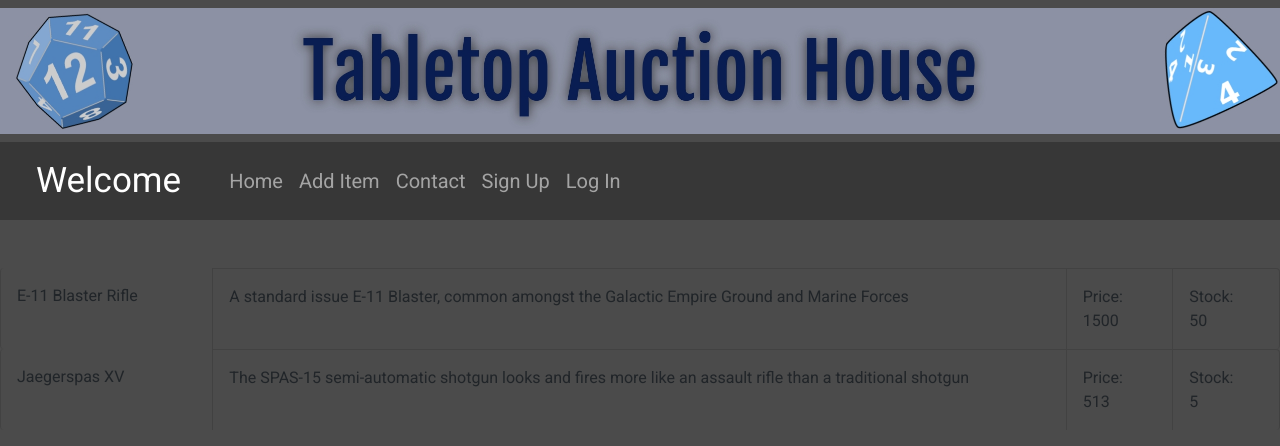
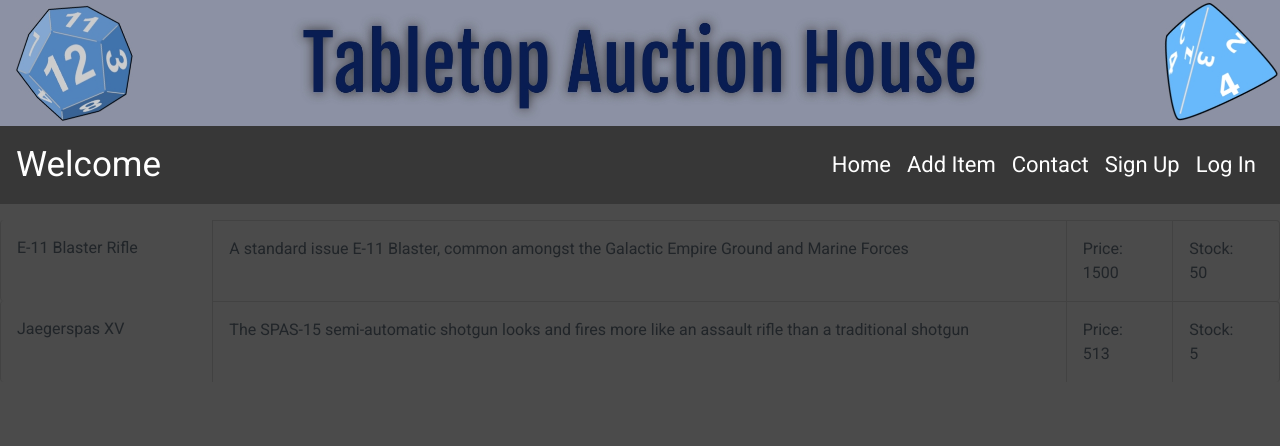
Before and after one commit to smakela13/tabletop-auction-house-react-edition, a React (Create React App) app in the folder client/: page / in a window 1280 px wide. Shown: the top 446 px of the page. Built offline with nearby package versions, Linux system fonts and the light colour scheme; no server answers.

Commit message:
Removed header CSS from App.css - Updated Navbar's CSS

```diff
--- a/client/src/App.css
+++ b/client/src/App.css
@@ -45,13 +45,3 @@
   font-family: 'Roboto', Verdana, Tahoma, sans-serif;
   color: #fff;
 }
-
-.header {
-  padding: 20px;
-  background-color: var(--raisinBlack);
-  background-image: linear-gradient(315deg, #494949 10%, var(--raisinBlack) 54%);
-  margin-bottom: 1em;
-  display: flex;
-  justify-content: space-between;
-  flex-wrap: wrap;
-}
--- a/client/src/components/Navbar.js
+++ b/client/src/components/Navbar.js
@@ -12,14 +12,13 @@ const Navigation = () => {
 				src='TabletopAuctionHouseNew.jpg'
 				style={{ objectFit: 'cover' }}
 				fluid
-				className='navbar'
 			/>
 			<Navbar
 				collapseOnSelect
 				sticky='top'
 				expand='sm'
 				variant='dark'
-				className='header mb-5'
+				className='mb-3'
 				style={{ backgroundColor: '#373737' }}>
 				<Navbar.Brand
 					className='header-nav px-3'
@@ -30,18 +29,17 @@ const Navigation = () => {
 				<Navbar.Toggle aria-controls='responsive-navbar-nav' />
 				<Navbar.Collapse id='responsive-navbar-nav'>
 					<Nav
-						className='ms-auto px-2 w-100'
+						className='ms-auto px-3'
 						style={{
-							fontSize: '20px',
-							fontFamily: 'Roboto',
-							color: 'white',
+							fontSize: '22px',
+							fontFamily: 'Roboto'
 						}}>
-						<Nav.Link href='/'>Home</Nav.Link>
-						<Nav.Link href='/addItem'>Add Item</Nav.Link>
-						<Nav.Link href='/contact'>Contact</Nav.Link>
-						{loggedStatus && <Nav.Link onClick={Auth.logout}>Logout</Nav.Link>}
-						{!loggedStatus && <Nav.Link href='/signup'>Sign Up</Nav.Link>}
-						{!loggedStatus && <Nav.Link href='/login'>Log In</Nav.Link>}
+						<Nav.Link style={{color: 'white'}} href='/'>Home</Nav.Link>
+						<Nav.Link style={{color: 'white'}} href='/addItem'>Add Item</Nav.Link>
+						<Nav.Link style={{color: 'white'}}href='/contact'>Contact</Nav.Link>
+						{loggedStatus && <Nav.Link style={{color: 'white'}} onClick={Auth.logout}>Logout</Nav.Link>}
+						{!loggedStatus && <Nav.Link style={{color: 'white'}} href='/signup'>Sign Up</Nav.Link>}
+						{!loggedStatus && <Nav.Link style={{color: 'white'}} href='/login'>Log In</Nav.Link>}
 					</Nav>
 				</Navbar.Collapse>
 			</Navbar>
```
